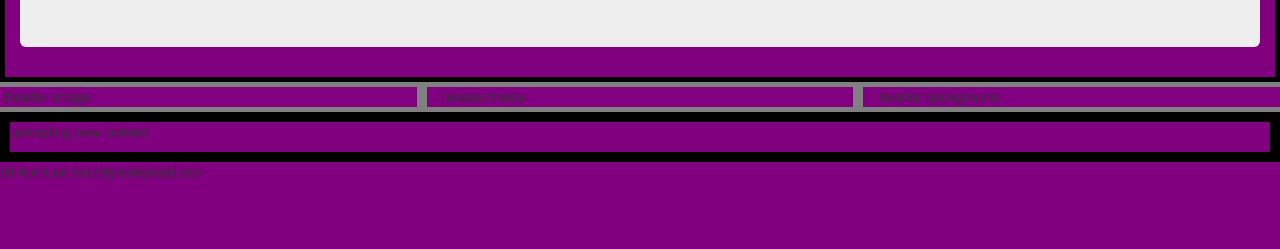
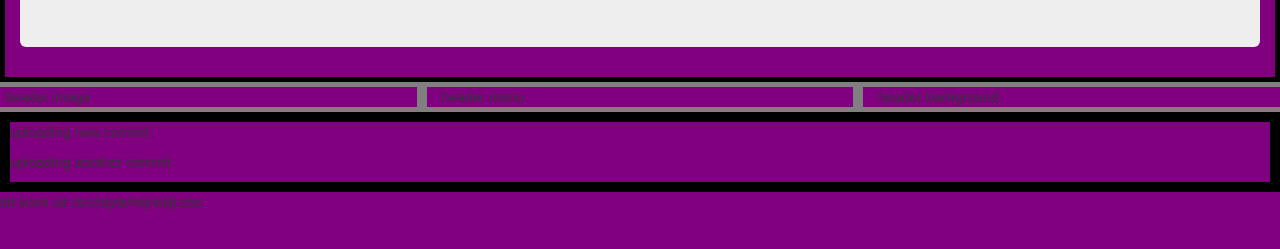
Before and after one commit to BrRoel/my-first-template, a website: page index.html in a window 1280 px wide. Shown: the part 173-422 px from the top of the page. Drawn offline with nearby package versions, Linux system fonts and the light colour scheme.

Commit message:
hey new file

```diff
--- a/index.html
+++ b/index.html
@@ -21,6 +21,7 @@
         </div>
         <div class="template">
             <p>uploading new commit</p>
+            <p>uploading another commit</p>
         </div>
     </body>
 </html>
```
Also changed, not shown: 1 other file.
